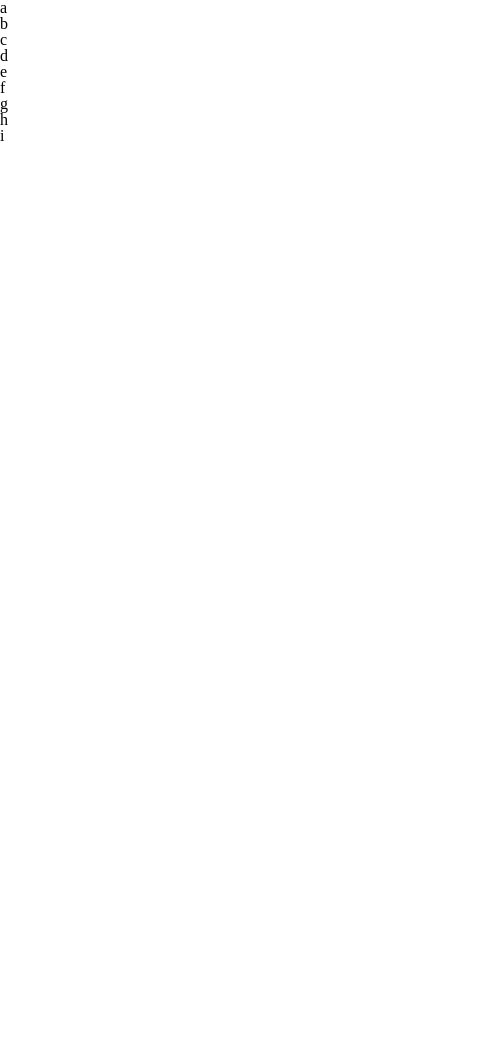
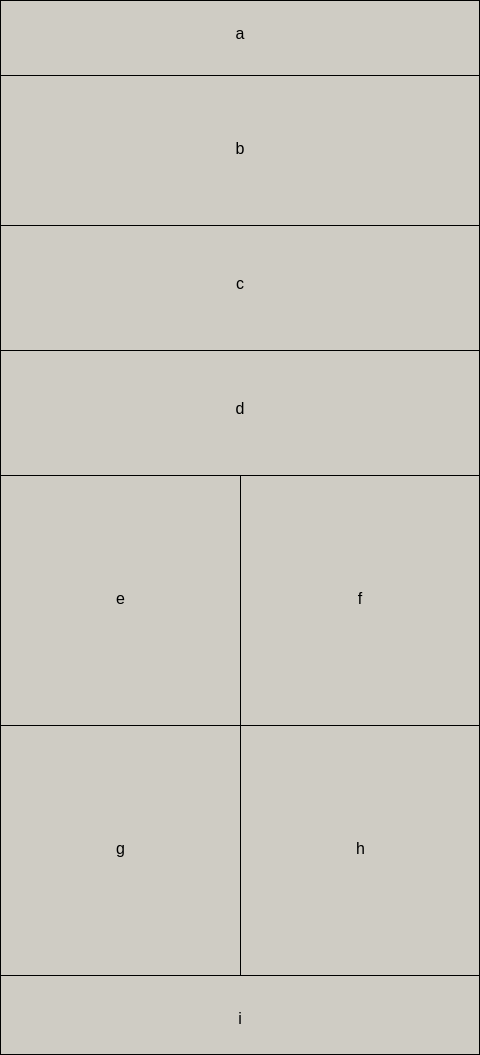
Before and after one commit to 2a-Ron/Lab-01, a plain HTML site: page index.html in a window 390 px wide. Shown: the whole page, 480 px wide, since content can reach past the window. Before the commit the page ends 844 px from the top, so only its background shows below. Drawn offline with Linux system fonts and the light colour scheme.

Commit message:
mobile wireframe complete however im not sure if i have my modules and layout css files correct

```diff
--- a/css/base.css
+++ b/css/base.css
@@ -0,0 +1,3 @@
+body {
+    background-color: white;
+}
--- a/css/layout.css
+++ b/css/layout.css
@@ -0,0 +1,13 @@
+body {
+    font-family: Arial, Helvetica, sans-serif;
+    color: black;
+}
+
+.l-section-container {
+    width: 480px;
+    margin: 0 auto;
+}
+
+div {
+    float: left;
+}
--- a/css/modules.css
+++ b/css/modules.css
@@ -0,0 +1,122 @@
+#slot-a {
+    width: 480px;
+    height: 75px;
+    background-color: rgb(207, 204, 196);
+    border-top: 1px;
+    border-right: 1px;
+    border-bottom: 0px;
+    border-left: 1px;
+    border-color: black;
+    border-style: solid;
+    box-sizing: border-box;
+    text-align: center;
+    padding: 25px;
+}
+
+#slot-b {
+    width: 480px;
+    height: 150px;
+    background-color: rgb(207, 204, 196);
+    border-top: 1px;
+    border-right: 1px;
+    border-bottom: 0px;
+    border-left: 1px;
+    border-color: black;
+    border-style: solid;
+    box-sizing: border-box;
+    text-align: center;
+    padding: 65px;
+}
+#slot-c {
+    width: 480px;
+    height: 125px;
+    background-color: rgb(207, 204, 196);
+    border-top: 1px;
+    border-right: 1px;
+    border-bottom: 0px;
+    border-left: 1px;
+    border-color: black;
+    border-style: solid;
+    box-sizing: border-box;
+    text-align: center;
+    padding: 50px;
+}
+#slot-d {
+    width: 480px;
+    height: 125px;
+    background-color: rgb(207, 204, 196);
+    border-top: 1px;
+    border-right: 1px;
+    border-bottom: 0px;
+    border-left: 1px;
+    border-color: black;
+    border-style: solid;
+    box-sizing: border-box;
+    text-align: center;
+    padding: 50px;
+}
+#slot-e {
+    width: 240px;
+    height: 250px;
+    background-color: rgb(207, 204, 196);
+    border-top: 1px;
+    border-right: 0px;
+    border-bottom: 0px;
+    border-left: 1px;
+    border-color: black;
+    border-style: solid;
+    box-sizing: border-box;
+    text-align: center;
+    padding: 115px;
+}
+#slot-f {
+    width: 240px;
+    height: 250px;
+    background-color: rgb(207, 204, 196);
+    border-top: 1px;
+    border-right: 1px;
+    border-bottom: 0px;
+    border-left: 1px;
+    border-color: black;
+    border-style: solid;
+    box-sizing: border-box;
+    text-align: center;
+    padding: 115px;
+}
+#slot-g {
+    width: 240px;
+    height: 250px;
+    background-color: rgb(207, 204, 196);
+    border-top: 1px;
+    border-right: 0px;
+    border-bottom: 0px;
+    border-left: 1px;
+    border-color: black;
+    border-style: solid;
+    box-sizing: border-box;
+    text-align: center;
+    padding: 115px;
+}
+#slot-h {
+    width: 240px;
+    height: 250px;
+    background-color: rgb(207, 204, 196);
+    border-top: 1px;
+    border-right: 1px;
+    border-bottom: 0px;
+    border-left: 1px;
+    border-color: black;
+    border-style: solid;
+    box-sizing: border-box;
+    text-align: center;
+    padding: 115px;
+}
+#slot-i {
+    width: 480px;
+    height: 80px;
+    background-color: rgb(207, 204, 196);
+    border: 1px solid black;
+    box-sizing: border-box;
+    text-align: center;
+    padding: 35px;
+}
--- a/index.html
+++ b/index.html
@@ -11,7 +11,8 @@
     <link rel="stylesheet" href="css/modules.css">
 </head>
 <body>
-    <div id="container" class="l-container">
+    <section id="section-container" class ="l-section-container">
+    <div id="div-container" class="l-div-container">
         <div id="slot-a">a</div>
         <div id="slot-b">b</div>
         <div id="slot-c">c</div>
@@ -22,6 +23,7 @@
         <div id="slot-h">h</div>
         <div id="slot-i">i</div>
     </div>
+    </section>
 
 </body>
 </html>
```
